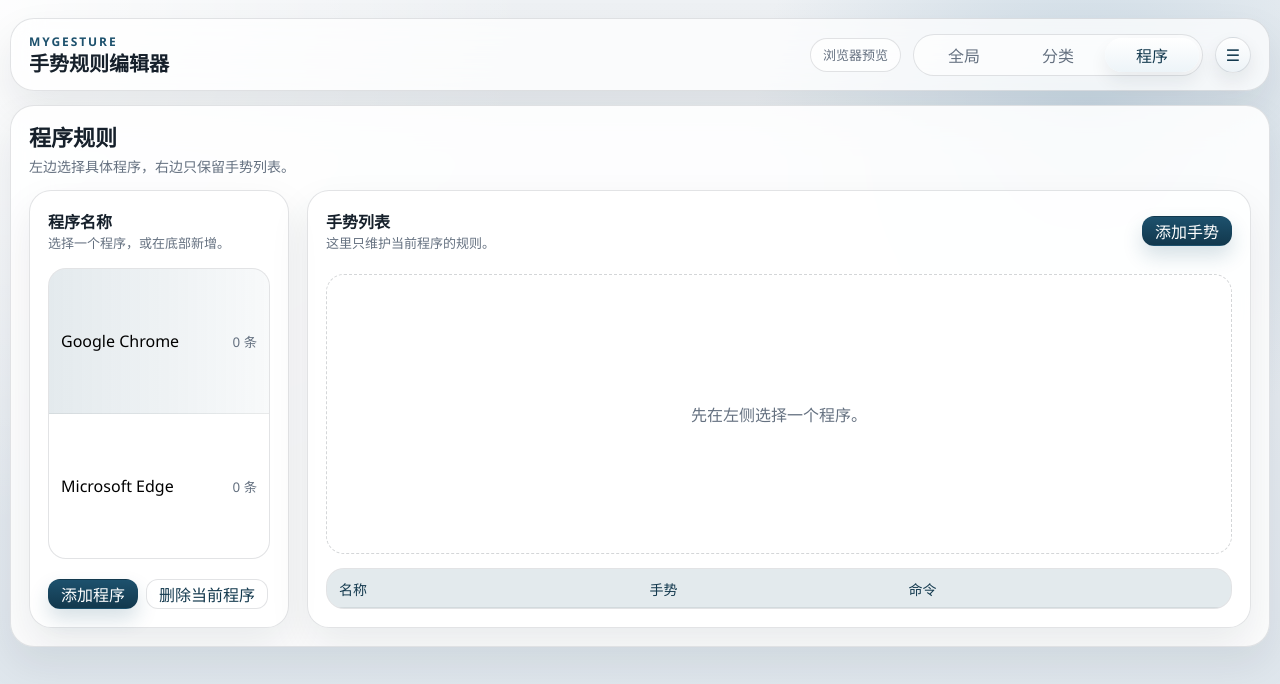
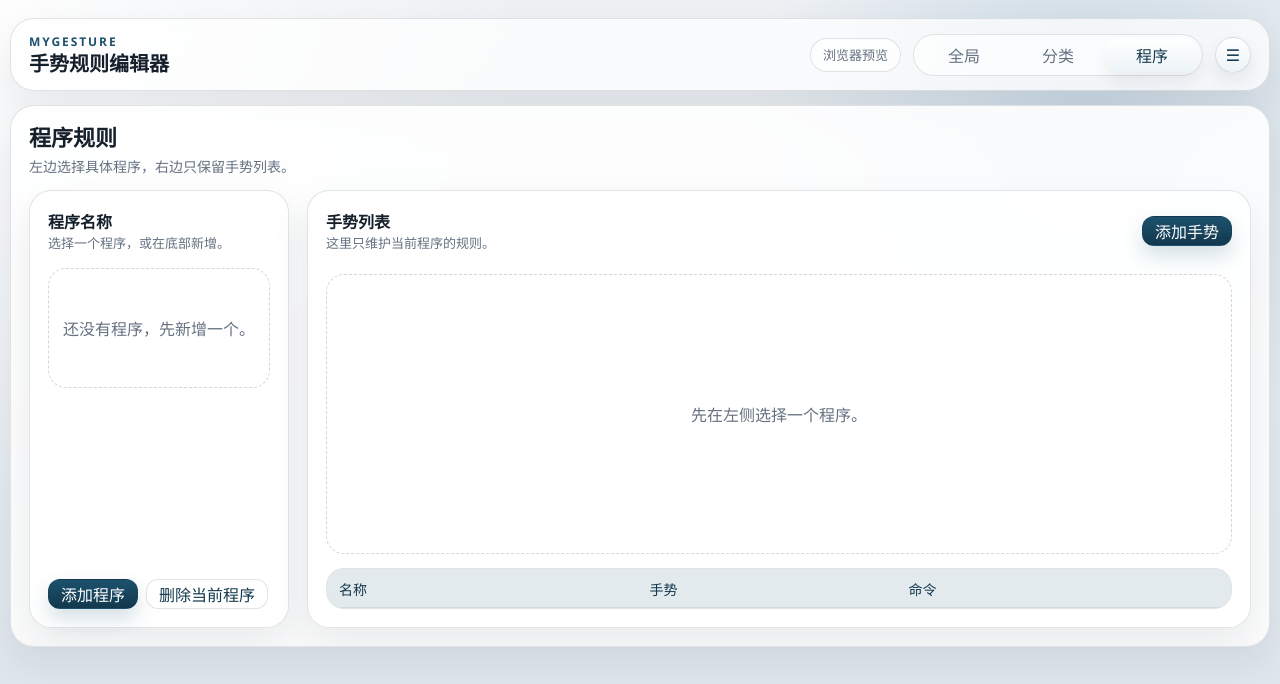
Before and after one commit to illlustionary/WuGesture, a Vue app in the folder src/MyGesture.App/Web/: page /#/app in a window 1280 px wide. Shown: the top 684 px of the page. Built offline with nearby package versions, Linux system fonts and the light colour scheme.

Commit message:
fix：修复分类页添加的程序与程序页添加的程序耦合在一起的问题

```diff
--- a/src/MyGesture.App/Web/src/composables/gestureEditorStore.js
+++ b/src/MyGesture.App/Web/src/composables/gestureEditorStore.js
@@ -881,12 +881,6 @@ function collectAppItems() {
     }
   }
 
-  for (const application of state.applications) {
-    if (application.name) {
-      counts.set(application.name, counts.get(application.name) ?? 0);
-    }
-  }
-
   return [...counts.entries()]
     .map(([name, count]) => {
       const application = state.applications.find((item) => item.name === name);
```
Also changed, not shown: 1 other file (tests, documents, lock files or other folders).
